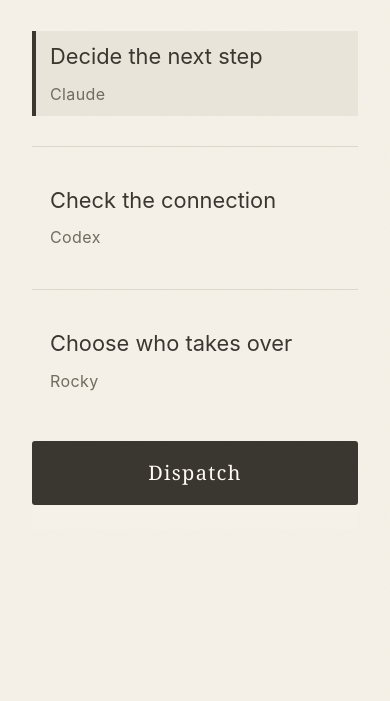
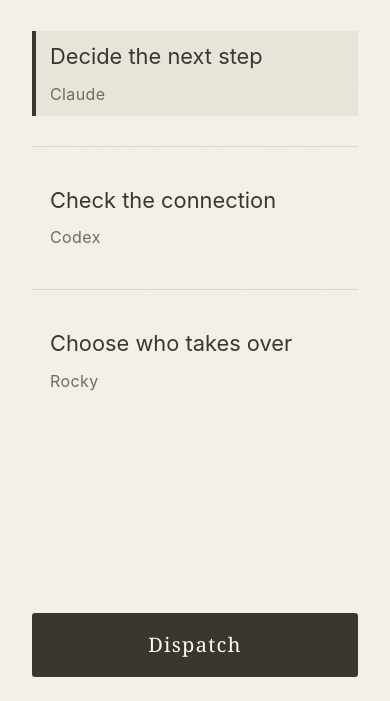
Before and after one commit to meganemura/polylinedb, a website: page attention-ui/index.html in a window 390 px wide. Shown: the part 143-844 px from the top of the page. Drawn offline with Linux system fonts and the light colour scheme.

Commit message:
Hold Dispatch at the viewport bottom for short lists
The page now fills the viewport height, and Dispatch takes the space
left under the list, so it stays in the thumb zone on tall phones.
Dispatch is still sticky, so long lists scroll under it and end above it.

Co-Authored-By: Claude Opus 5.5 <noreply@anthropic.com>

```diff
--- a/attention-ui/styles.css
+++ b/attention-ui/styles.css
@@ -1,4 +1,4 @@
-/* The paper surface uses ink for both selection and dispatch. The action stays next to the list as rows wrap. */
+/* The paper surface uses ink for both selection and dispatch. Dispatch holds the bottom thumb zone even when the list is short. */
 :root {
   color-scheme: light;
   font-family: -apple-system, BlinkMacSystemFont, "Hiragino Kaku Gothic ProN", "Yu Gothic", sans-serif;
@@ -19,7 +19,9 @@ body {
 .paper {
   width: min(100%, 560px);
   margin: 0 auto;
-  padding: clamp(48px, 8svh, 80px) 32px 24px;
+  display: flex;
+  flex-direction: column;
+  padding: clamp(48px, 8svh, 80px) 32px 0;
   min-height: 100svh;
 }
 
@@ -32,6 +34,7 @@ h1 {
   font-weight: 500;
 }
 
+form { display: flex; flex: 1; flex-direction: column; }
 fieldset { border: 0; padding: 0; margin: 0; min-width: 0; }
 .attention-list { list-style: none; margin: 0; padding: 0; }
 .attention-list li + li { border-top: 1px solid #ddd7cb; }
@@ -68,7 +71,8 @@ fieldset { border: 0; padding: 0; margin: 0; min-width: 0; }
   z-index: 1;
   bottom: 0;
   width: 100%;
-  padding: 8px 0 max(24px, env(safe-area-inset-bottom));
+  margin-top: auto;
+  padding: 16px 0 max(24px, env(safe-area-inset-bottom));
   background: linear-gradient(transparent, #f5f1e8 24%);
 }
 
```
